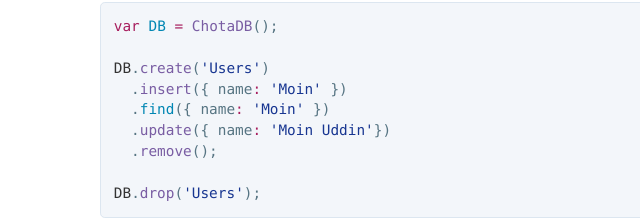
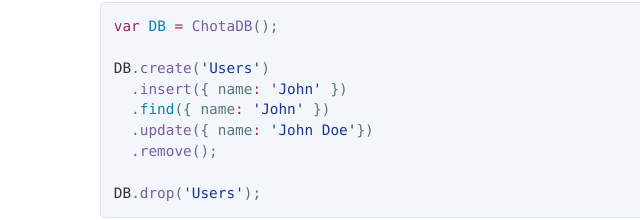
Before and after one commit to moinism/chotadb, a plain HTML site: page index.html in a window 1280 px wide. Shown: the part 753-973 px from the top of the page, 124-764 px from the left. Drawn offline with nearby package versions, Linux system fonts and the light colour scheme.

Commit message:
name changes

```diff
--- a/index.html
+++ b/index.html
@@ -36,9 +36,9 @@
 <div class="highlight highlight-source-js"><pre><span class="pl-k">var</span> <span class="pl-c1">DB</span> <span class="pl-k">=</span> <span class="pl-en">ChotaDB</span>();
 
 <span class="pl-smi">DB</span>.<span class="pl-en">create</span>(<span class="pl-s"><span class="pl-pds">'</span>Users<span class="pl-pds">'</span></span>)
-  .<span class="pl-en">insert</span>({ name<span class="pl-k">:</span> <span class="pl-s"><span class="pl-pds">'</span>Moin<span class="pl-pds">'</span></span> })
-  .<span class="pl-c1">find</span>({ name<span class="pl-k">:</span> <span class="pl-s"><span class="pl-pds">'</span>Moin<span class="pl-pds">'</span></span> })
-  .<span class="pl-en">update</span>({ name<span class="pl-k">:</span> <span class="pl-s"><span class="pl-pds">'</span>Moin Uddin<span class="pl-pds">'</span></span>})
+  .<span class="pl-en">insert</span>({ name<span class="pl-k">:</span> <span class="pl-s"><span class="pl-pds">'</span>John<span class="pl-pds">'</span></span> })
+  .<span class="pl-c1">find</span>({ name<span class="pl-k">:</span> <span class="pl-s"><span class="pl-pds">'</span>John<span class="pl-pds">'</span></span> })
+  .<span class="pl-en">update</span>({ name<span class="pl-k">:</span> <span class="pl-s"><span class="pl-pds">'</span>John Doe<span class="pl-pds">'</span></span>})
   .<span class="pl-en">remove</span>();
 
 <span class="pl-smi">DB</span>.<span class="pl-en">drop</span>(<span class="pl-s"><span class="pl-pds">'</span>Users<span class="pl-pds">'</span></span>);</pre></div>
@@ -147,13 +147,13 @@
 <p>If you insert one record as:</p>
 
 <div class="highlight highlight-source-js"><pre><span class="pl-smi">DB</span>.<span class="pl-smi">Users</span>.<span class="pl-en">insert</span>({
-  name<span class="pl-k">:</span> <span class="pl-s"><span class="pl-pds">'</span>Moin<span class="pl-pds">'</span></span>
+  name<span class="pl-k">:</span> <span class="pl-s"><span class="pl-pds">'</span>John<span class="pl-pds">'</span></span>
 });</pre></div>
 
 <p>And second one as:</p>
 
 <div class="highlight highlight-source-js"><pre><span class="pl-smi">DB</span>.<span class="pl-smi">Users</span>.<span class="pl-en">insert</span>({
-  first_name<span class="pl-k">:</span> <span class="pl-s"><span class="pl-pds">'</span>Moin<span class="pl-pds">'</span></span>,
+  first_name<span class="pl-k">:</span> <span class="pl-s"><span class="pl-pds">'</span>John<span class="pl-pds">'</span></span>,
   age<span class="pl-k">:</span> <span class="pl-c1">20</span>
 });</pre></div>
 
```
